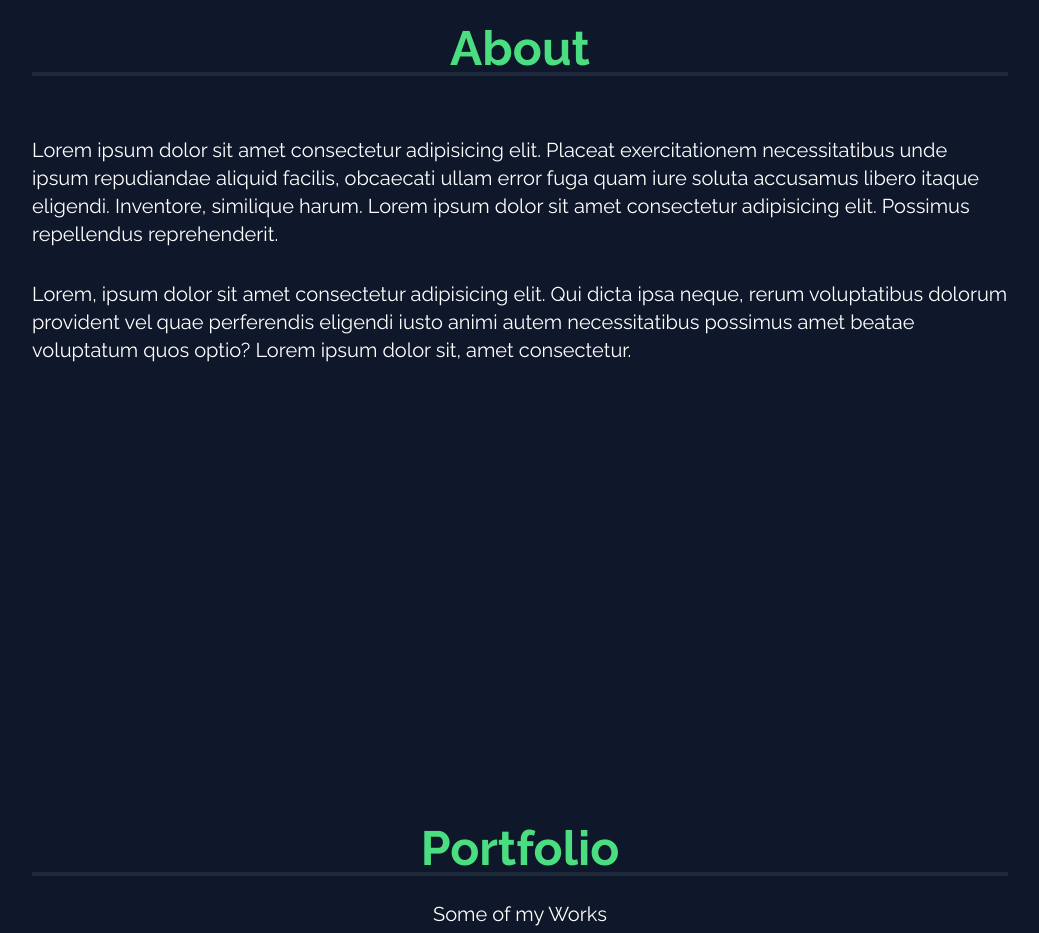
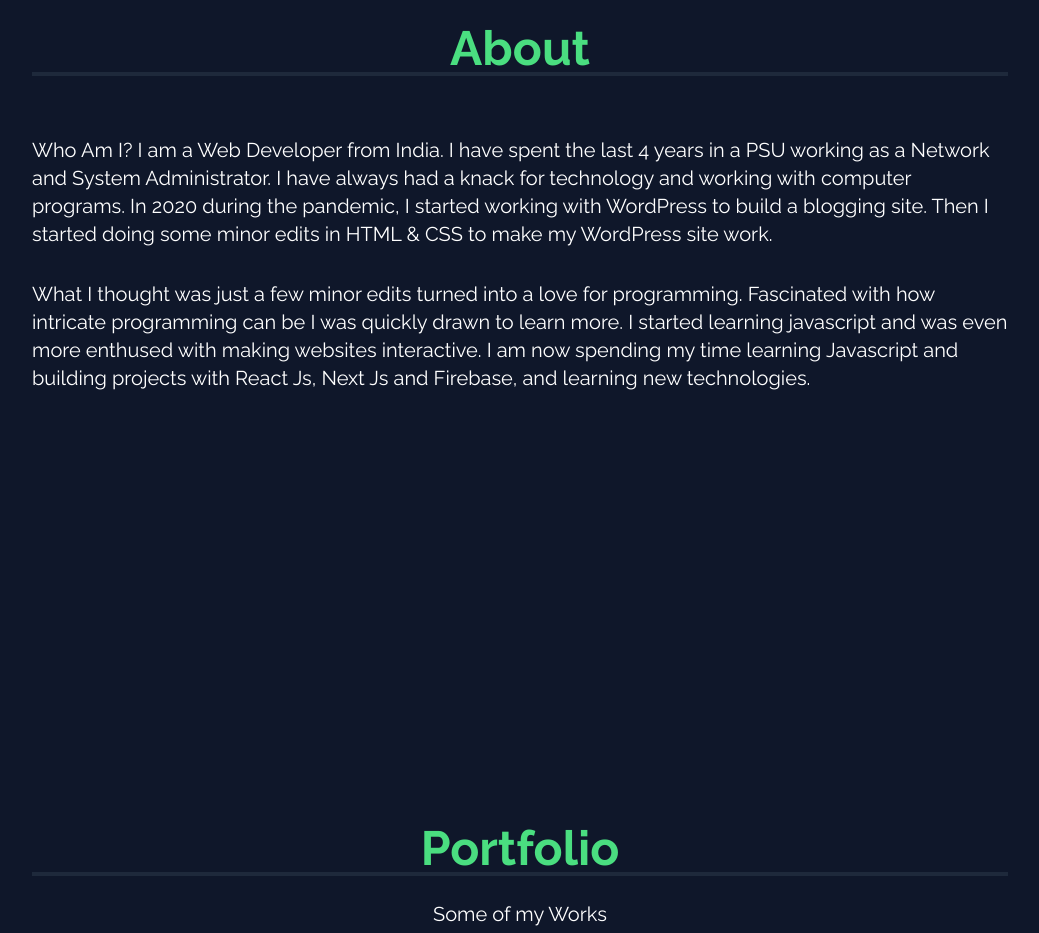
Before and after one commit to prtm737/react-portfolio, a React (Create React App) app: page / in a window 1280 px wide. Shown: the part 960-1893 px from the top of the page, without its empty margins (120-1159 px from the left). Built offline with nearby package versions, Linux system fonts and the light colour scheme.

Commit message:
Update About.jsx
Updated About.jsx

```diff
--- a/src/components/About.jsx
+++ b/src/components/About.jsx
@@ -11,18 +11,19 @@ const About = () => {
         </div>
 
         <p className="text-xl mt-10">
-          Lorem ipsum dolor sit amet consectetur adipisicing elit. Placeat
-          exercitationem necessitatibus unde ipsum repudiandae aliquid facilis,
-          obcaecati ullam error fuga quam iure soluta accusamus libero itaque
-          eligendi. Inventore, similique harum. Lorem ipsum dolor sit amet
-          consectetur adipisicing elit. Possimus repellendus reprehenderit.
+          Who Am I?
+          I am a Web Developer from India.
+          I have spent the last 4 years in a PSU working as a Network and System Administrator.
+          I have always had a knack for technology and working with computer programs.
+          In 2020 during the pandemic, I started working with WordPress to build a blogging site.
+          Then I started doing some minor edits in  HTML & CSS to make my WordPress site work.
         </p>
         <br />
         <p className="text-xl mt-2 ">
-          Lorem, ipsum dolor sit amet consectetur adipisicing elit. Qui dicta
-          ipsa neque, rerum voluptatibus dolorum provident vel quae perferendis
-          eligendi iusto animi autem necessitatibus possimus amet beatae
-          voluptatum quos optio? Lorem ipsum dolor sit, amet consectetur.
+          What I thought was just a few minor edits turned into a love for programming.
+          Fascinated with how intricate programming can be I was quickly drawn to learn more.
+          I started learning javascript and was even more enthused with making websites interactive.
+          I am now spending my time learning Javascript and building projects with React Js, Next Js and Firebase, and learning new technologies.
         </p>
       </div>
     </div>
```
